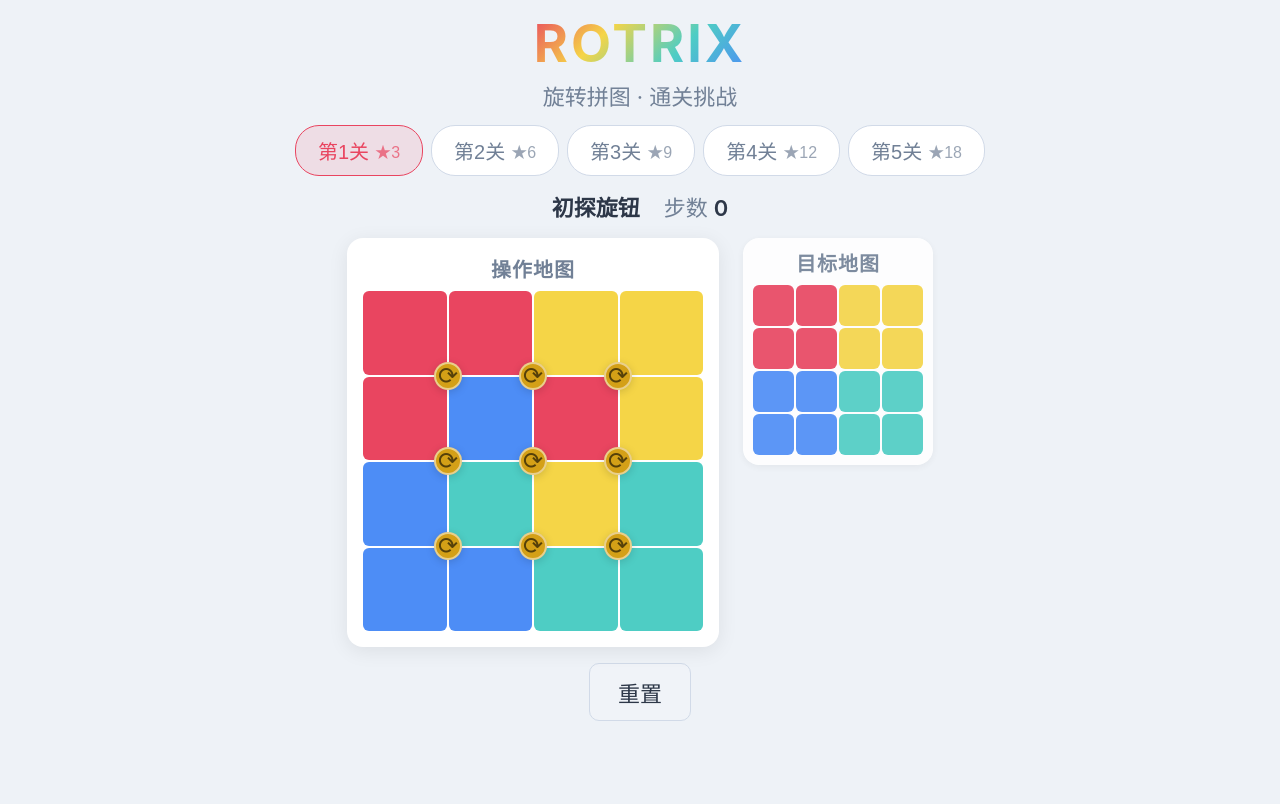
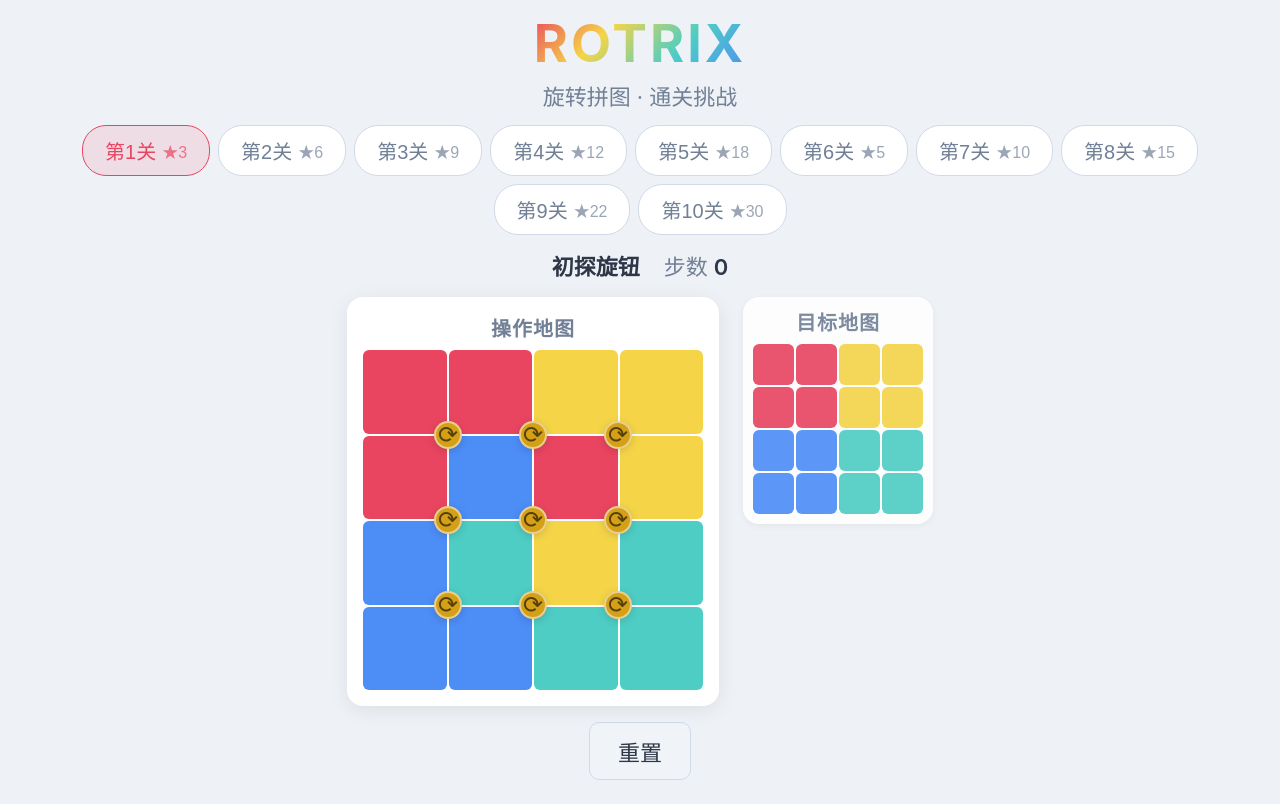
Before and after one commit to falling-leaf/rotrix, a React (Vite) app: page / in a window 1280 px wide. Built offline with nearby package versions, Linux system fonts and the light colour scheme.

Commit message:
v0.2.0: 6x6网格新玩法（25旋钮 + 4个3x3区域 + 注册表模式落地 + 动态渲染）

```diff
--- a/package.json
+++ b/package.json
@@ -1,7 +1,7 @@
 {
   "name": "rotrix",
   "private": true,
-  "version": "0.1.3",
+  "version": "0.2.0",
   "type": "module",
   "description": "Rotrix - A rotation-based H5 puzzle game",
   "scripts": {
--- a/src/App.tsx
+++ b/src/App.tsx
@@ -1,8 +1,8 @@
-import { useEffect, useState } from 'react';
+import { useEffect, useMemo, useState } from 'react';
 import { BoardView } from './components/BoardView';
 import { useGame } from './hooks/useGame';
 import { getLevels } from './levels/levels';
-import { createSolvedSquare4x4 } from './core/board';
+import { getTopologyEntry } from './core/goals';
 
 /**
  * 应用入口组件
@@ -19,7 +19,11 @@ export function App() {
 
   const level = levels.find((l) => l.id === currentLevelId)!;
   const game = useGame(level);
-  const solvedBoard = createSolvedSquare4x4();
+  // v0.2.0：从注册表按当前关卡拓扑获取目标棋盘，不再硬编码 4x4
+  const solvedBoard = useMemo(
+    () => getTopologyEntry(level.topologyKind).defaultSolvedBoard(),
+    [level.topologyKind],
+  );
 
   useEffect(() => {
     game.reset();
--- a/src/components/BoardView.tsx
+++ b/src/components/BoardView.tsx
@@ -76,7 +76,10 @@ function BoardViewInner({
     const left = (c / board.dims[1]) * 100;
     // 目标旋转角度：CW=+90, CCW=-90
     const targetAngle = animating.direction === 'CW' ? 90 : -90;
-    return { colors, top, left, width: 50, height: 50, targetAngle };
+    // v0.2.0：overlay 尺寸按网格维度动态计算（2x2 区域占整盘比例）
+    // 4x4: 2/4=50%，6x6: 2/6≈33.3%
+    const overlayPct = (2 / board.dims[0]) * 100;
+    return { colors, top, left, width: overlayPct, height: overlayPct, targetAngle };
   }, [animating, board, preview]);
 
   // rAF 驱动：angle 从 0 度动画到 targetAngle。
@@ -164,7 +167,13 @@ function BoardViewInner({
     <div className={`board-wrapper ${preview ? 'preview' : ''}`}>
       {label && <div className="board-label">{label}</div>}
       <div className={`board ${animating || keepAnimating ? 'animating' : ''}`}>
-        <div className="cell-grid">
+        <div
+          className="cell-grid"
+          style={{
+            gridTemplateColumns: `repeat(${board.dims[1]}, 1fr)`,
+            gridTemplateRows: `repeat(${board.dims[0]}, 1fr)`,
+          }}
+        >
           {cells.map((cell, i) => (
             <CellBlock key={i} color={cell.color} />
           ))}
--- a/src/core/board.ts
+++ b/src/core/board.ts
@@ -26,6 +26,26 @@ export function createSolvedSquare4x4(): Board {
     }
   }
   return { dims: [4, 4], cells };
+}
+
+/** 构建一个已求解的目标棋盘（6x6 玩法） */
+export function createSolvedSquare6x6(): Board {
+  // 目标：左上红、右上黄、左下蓝、右下绿，每区 3x3
+  // 索引: 0..8  | 9..17
+  //       18..26 | 27..35
+  const colorOf = (r: number, c: number): Color => {
+    if (r < 3 && c < 3) return 'red';
+    if (r < 3 && c >= 3) return 'yellow';
+    if (r >= 3 && c < 3) return 'blue';
+    return 'green';
+  };
+  const cells: Cell[] = [];
+  for (let r = 0; r < 6; r++) {
+    for (let c = 0; c < 6; c++) {
+      cells.push({ color: colorOf(r, c) });
+    }
+  }
+  return { dims: [6, 6], cells };
 }
 
 /** 深拷贝棋盘 */
--- a/src/core/goals.ts
+++ b/src/core/goals.ts
@@ -53,14 +53,19 @@ export function getTopologyEntry(kind: string): TopologyRegistryEntry {
   return entry;
 }
 
-/** 注册当前已有的 4x4 方形拓扑 */
-import { square4x4, SQUARE_4X4_KIND } from './topology';
-import { createSolvedSquare4x4 } from './board';
+/** 注册当前已有的方形拓扑 */
+import { square4x4, SQUARE_4X4_KIND, square6x6, SQUARE_6X6_KIND } from './topology';
+import { createSolvedSquare4x4, createSolvedSquare6x6 } from './board';
 registerTopology(SQUARE_4X4_KIND, {
   topology: square4x4,
   defaultGoal: () => new QuadrantUniformGoal(),
   defaultSolvedBoard: createSolvedSquare4x4,
 });
+registerTopology(SQUARE_6X6_KIND, {
+  topology: square6x6,
+  defaultGoal: () => new QuadrantUniformGoal(),
+  defaultSolvedBoard: createSolvedSquare6x6,
+});
 
 /** 供外部使用的颜色集合 */
 export { ALL_COLORS };
--- a/src/core/topology.ts
+++ b/src/core/topology.ts
@@ -69,3 +69,83 @@ export function square4x4(): Square4x4Topology {
   if (!_instance) _instance = new Square4x4Topology();
   return _instance;
 }
+
+/**
+ * 6x6 正方形拓扑
+ *
+ * 旋钮位于每个 2x2 区域的中心，共 25 个旋钮（5x5 排布）。
+ * 每个旋钮旋转其覆盖的 4 个色块。
+ *
+ * 旋钮编号与覆盖索引：
+ *   旋钮 K(r,c) 中心位于 (r+0.5, c+0.5)，覆盖
+ *   [r][c], [r][c+1], [r+1][c], [r+1][c+1] —— r,c ∈ {0,1,2,3,4}
+ *
+ * cells 顺序：[左上, 右上, 右下, 左下]（顺时针）以便 rotateCW 语义明确。
+ *
+ * 目标区域为 4 个 3x3 象限（非旋钮的 2x2）：
+ *   TL: rows 0-2, cols 0-2
+ *   TR: rows 0-2, cols 3-5
+ *   BL: rows 3-5, cols 0-2
+ *   BR: rows 3-5, cols 3-5
+ */
+
+export const SQUARE_6X6_KIND = 'square-6x6';
+
+export class Square6x6Topology implements Topology {
+  readonly kind = SQUARE_6X6_KIND;
+  private readonly rows = 6;
+  private readonly cols = 6;
+
+  size(): number {
+    return this.rows * this.cols;
+  }
+
+  /** 5x5 = 25 个旋钮 */
+  knobs(): Knob[] {
+    const result: Knob[] = [];
+    for (let r = 0; r < 5; r++) {
+      for (let c = 0; c < 5; c++) {
+        const tl = r * this.cols + c;
+        const tr = r * this.cols + (c + 1);
+        const br = (r + 1) * this.cols + (c + 1);
+        const bl = (r + 1) * this.cols + c;
+        result.push({
+          id: `K${r}${c}`,
+          center: [r + 0.5, c + 0.5],
+          cells: [tl, tr, br, bl], // 顺时针
+          directions: ['CW'],
+        });
+      }
+    }
+    return result;
+  }
+
+  /** 4 个 3x3 象限作为目标区域 */
+  regions(): Region[] {
+    const tl: number[] = [];
+    const tr: number[] = [];
+    const bl: number[] = [];
+    const br: number[] = [];
+    for (let r = 0; r < 3; r++) {
+      for (let c = 0; c < 3; c++) {
+        tl.push(r * this.cols + c);
+        tr.push(r * this.cols + (c + 3));
+        bl.push((r + 3) * this.cols + c);
+        br.push((r + 3) * this.cols + (c + 3));
+      }
+    }
+    return [
+      { id: 'TL', cells: tl },
+      { id: 'TR', cells: tr },
+      { id: 'BL', cells: bl },
+      { id: 'BR', cells: br },
+    ];
+  }
+}
+
+/** 单例 */
+let _instance6: Square6x6Topology | null = null;
+export function square6x6(): Square6x6Topology {
+  if (!_instance6) _instance6 = new Square6x6Topology();
+  return _instance6;
+}
--- a/src/hooks/useGame.ts
+++ b/src/hooks/useGame.ts
@@ -1,7 +1,7 @@
 import { useCallback, useMemo, useRef, useState } from 'react';
-import type { Board, Knob, Level, Move } from '../core/types';
+import type { Board, Knob, Level, Move, Topology } from '../core/types';
 import { applyMove } from '../core/board';
-import { square4x4 } from '../core/topology';
+import { getTopologyEntry } from '../core/goals';
 
 /** 动画状态：正在旋转哪个旋钮 */
 export interface AnimationState {
@@ -23,7 +23,12 @@ export interface AnimationState {
  * 不嵌套在任何 updater body 内。
  */
 export function useGame(level: Level) {
-  const topology = useMemo(() => square4x4(), []);
+  // v0.2.0：从拓扑注册表按 level.topologyKind 动态获取拓扑，
+  // 不再硬编码 square4x4()，支持 6x6 等新拓扑。
+  const topology = useMemo<Topology>(
+    () => getTopologyEntry(level.topologyKind).topology(),
+    [level.topologyKind],
+  );
   const knobs = useMemo(() => topology.knobs(), [topology]);
   const [board, setBoard] = useState<Board>(() => ({
     dims: [...level.initial.dims],
--- a/src/levels/levels.ts
+++ b/src/levels/levels.ts
@@ -8,25 +8,32 @@
  */
 
 import type { GeneratedLevel, Level } from '../core/types';
-import { createSolvedSquare4x4 } from '../core/board';
-import { square4x4 } from '../core/topology';
-import { QuadrantUniformGoal } from '../core/goals';
+import { getTopologyEntry } from '../core/goals';
 import { generateLevel } from '../core/generator';
 import { SeededRNG } from '../core/rng';
 
 interface LevelSpec {
   id: number;
   name: string;
+  /** 拓扑类型，从注册表获取 */
+  topologyKind: string;
   scramble: number;
   seed: number;
 }
 
 const LEVEL_SPECS: LevelSpec[] = [
-  { id: 1, name: '初探旋钮', scramble: 3, seed: 101 },
-  { id: 2, name: '渐入佳境', scramble: 6, seed: 202 },
-  { id: 3, name: '错综复杂', scramble: 9, seed: 303 },
-  { id: 4, name: '混沌迷局', scramble: 12, seed: 404 },
-  { id: 5, name: '终极挑战', scramble: 18, seed: 505 },
+  // 第 1-5 关：4x4 网格
+  { id: 1, name: '初探旋钮', topologyKind: 'square-4x4', scramble: 3, seed: 101 },
+  { id: 2, name: '渐入佳境', topologyKind: 'square-4x4', scramble: 6, seed: 202 },
+  { id: 3, name: '错综复杂', topologyKind: 'square-4x4', scramble: 9, seed: 303 },
+  { id: 4, name: '混沌迷局', topologyKind: 'square-4x4', scramble: 12, seed: 404 },
+  { id: 5, name: '终极挑战', topologyKind: 'square-4x4', scramble: 18, seed: 505 },
+  // 第 6-10 关：6x6 网格（新玩法）
+  { id: 6, name: '六六初探', topologyKind: 'square-6x6', scramble: 5, seed: 606 },
+  { id: 7, name: '矩阵迷踪', topologyKind: 'square-6x6', scramble: 10, seed: 707 },
+  { id: 8, name: '星罗棋布', topologyKind: 'square-6x6', scramble: 15, seed: 808 },
+  { id: 9, name: '万象旋转', topologyKind: 'square-6x6', scramble: 22, seed: 909 },
+  { id: 10, name: '六维终极', topologyKind: 'square-6x6', scramble: 30, seed: 1001 },
 ];
 
 let _cache: Level[] | null = null;
@@ -34,15 +41,15 @@ let _cache: Level[] | null = null;
 export function getLevels(): Level[] {
   if (_cache) return _cache;
 
-  const solved = createSolvedSquare4x4();
-  const topo = square4x4();
-  const goal = new QuadrantUniformGoal();
-
   const levels: Level[] = LEVEL_SPECS.map((spec) => {
+    const entry = getTopologyEntry(spec.topologyKind);
+    const topology = entry.topology();
+    const solved = entry.defaultSolvedBoard();
+    const goal = entry.defaultGoal();
     const rng = new SeededRNG(spec.seed);
     const gen: GeneratedLevel = generateLevel({
       solved,
-      topology: topo,
+      topology,
       scrambleCount: spec.scramble,
       rng,
     });
@@ -50,7 +57,7 @@ export function getLevels(): Level[] {
       id: spec.id,
       name: spec.name,
       difficulty: gen.difficulty,
-      topologyKind: topo.kind,
+      topologyKind: spec.topologyKind,
       initial: gen.initial,
       goal,
       solution: gen.solution,
```
Also changed, not shown: 3 other files (tests, documents, lock files or other folders).
